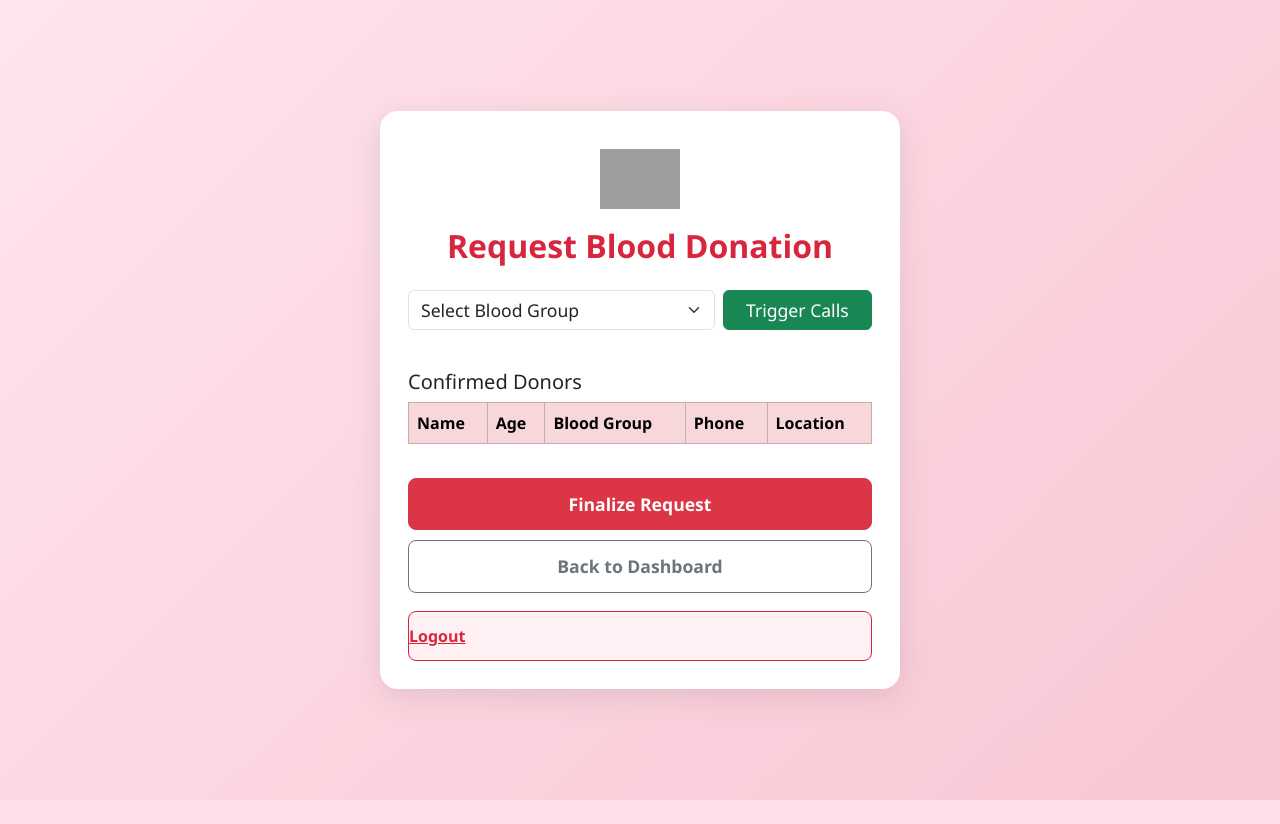
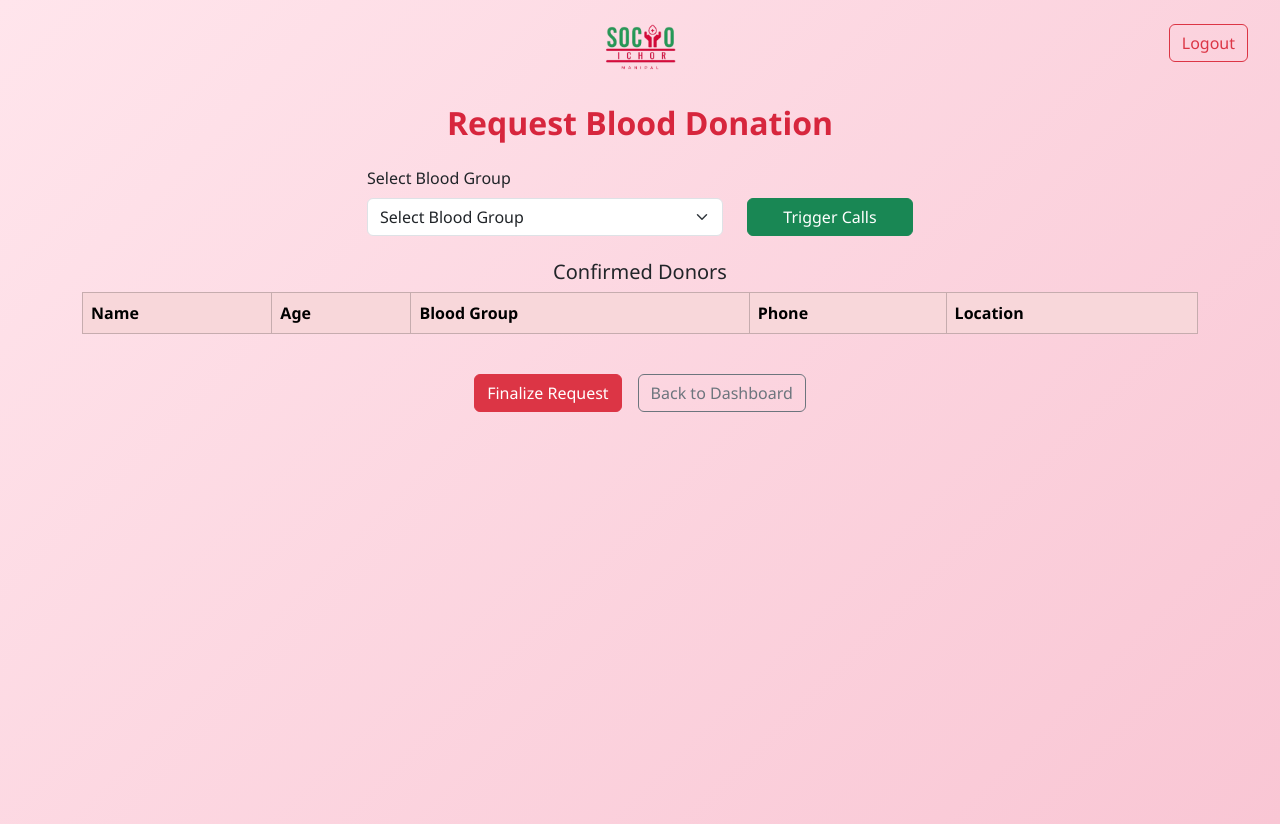
Before and after one commit to arnavt1605/IVR-Caller-System, a Flask app: page /request in a window 1280 px wide. Before the commit the page ends 800 px from the top, so only its background shows below. Run offline with Flask 3, Linux system fonts and the light colour scheme; lists and menus that the app fills with data are empty; some libraries are stand-ins or nearby versions; grey boxes are pictures that could not be loaded.

Commit message:
Updated request.html

```diff
--- a/templates/request.html
+++ b/templates/request.html
@@ -4,85 +4,48 @@
   <meta charset="UTF-8">
   <title>Blood Request | IVR Donor System</title>
   <meta name="viewport" content="width=device-width, initial-scale=1">
-  <link rel="stylesheet" href="{{ url_for('static', filename='bootstrap/dist/css/bootstrap.min.css') }}">
+  <link rel="stylesheet" href="/static/bootstrap/css/bootstrap.min.css">
   <style>
     body {
       min-height: 100vh;
       background: linear-gradient(135deg, #ffe5ec 0%, #f9c6d4 100%);
-      display: flex;
-      align-items: center;
-      justify-content: center;
       font-family: 'Segoe UI', Tahoma, Geneva, Verdana, sans-serif;
-    }
-    .request-card {
-      background: #fff;
-      border-radius: 18px;
-      box-shadow: 0 8px 32px 0 rgba(60,64,67,.13);
-      padding: 38px 28px 28px 28px;
-      max-width: 520px;
-      width: 100%;
-      display: flex;
-      flex-direction: column;
-      align-items: center;
+      margin: 0;
+      padding: 0;
     }
     .logo {
-      height: 60px;
-      margin-bottom: 18px;
-    }
-    h2 {
-      color: #d7263d;
-      font-weight: bold;
-      margin-bottom: 24px;
-      text-align: center;
-    }
-    .form-select, .btn {
-      font-size: 1.1rem;
-    }
-    .table {
-      background-color: white;
+      height: 48px;
+      margin: 24px auto 8px auto;
+      display: block;
     }
     .logout-btn {
-      width: 100%;
-      margin-top: 18px;
-      background: #fff0f3;
-      color: #d7263d;
-      border: 1.5px solid #d7263d;
-      font-weight: 600;
-      border-radius: 8px;
-      padding: 12px 0;
-      transition: background 0.2s, color 0.2s;
-    }
-    .logout-btn:hover {
-      background: #d7263d;
-      color: #fff;
-    }
-    .dashboard-btn {
-      width: 100%;
-      margin-top: 10px;
-      border-radius: 8px;
-      font-weight: 600;
-      padding: 12px 0;
+      position: absolute;
+      top: 24px;
+      right: 32px;
     }
     @media (max-width: 600px) {
-      .request-card {
-        padding: 16px 2vw;
+      .logo {
+        height: 32px;
+        margin-top: 12px;
       }
-      .logo {
-        height: 38px;
-      }
-      h2 {
-        font-size: 1.2rem;
+      .logout-btn {
+        top: 12px;
+        right: 10px;
       }
     }
   </style>
 </head>
 <body>
-  <div class="request-card">
-    <img src="{{ url_for('static', filename='images/logo.png') }}" alt="Logo" class="logo">
-    <h2>Request Blood Donation</h2>
-    <div class="w-100 mb-4">
-      <div class="row g-2 align-items-end">
-        <div class="col-8">
+  <a href="/home" class="btn btn-outline-danger logout-btn">Logout</a>
+  <img src="/static/img/logo.png" alt="Logo" class="logo">
+
+  <div class="container py-4">
+    <h2 class="mb-4 text-center" style="color:#d7263d; font-weight:bold;">Request Blood Donation</h2>
+
+    <!-- Blood Group Selection -->
+    <div class="row mb-4 justify-content-center align-items-end">
+      <div class="col-md-4 col-8">
+        <label for="bloodGroup" class="form-label">Select Blood Group</label>
         <select id="bloodGroup" class="form-select">
           <option selected disabled>Select Blood Group</option>
           <option value="A+">A+</option>
@@ -95,15 +58,15 @@
           <option value="AB-">AB-</option>
         </select>
       </div>
-        <div class="col-4">
+      <div class="col-md-2 col-4">
         <button class="btn btn-success w-100" onclick="triggerCall()">Trigger Calls</button>
       </div>
     </div>
-    </div>
 
-    <h5 class="w-100 mb-2 mt-3">Confirmed Donors</h5>
-    <div class="table-responsive w-100 mb-2">
-      <table class="table table-bordered" id="confirmedTable">
+    <!-- Confirmed Donors Table -->
+    <h5 class="mb-2 mt-3 text-center">Confirmed Donors</h5>
+    <div class="table-responsive">
+      <table class="table table-bordered table-striped align-middle" id="confirmedTable">
         <thead class="table-danger">
           <tr>
             <th>Name</th>
@@ -119,15 +82,16 @@
       </table>
     </div>
 
-    <button class="btn btn-danger dashboard-btn" onclick="finalizeRequest()">Finalize Request</button>
-    <a href="/dashboard" class="btn btn-outline-secondary dashboard-btn">Back to Dashboard</a>
-    <a href="/home" class="logout-btn">Logout</a>
+    <div class="d-flex flex-wrap justify-content-center gap-3 mt-4">
+      <button class="btn btn-danger" onclick="finalizeRequest()">Finalize Request</button>
+      <a href="/dashboard" class="btn btn-outline-secondary">Back to Dashboard</a>
+    </div>
   </div>
 
   <!-- Supabase CDN -->
   <script src="https://cdn.jsdelivr.net/npm/@supabase/supabase-js@2.39.4/dist/umd/supabase.min.js"></script>
   <!-- Bootstrap JS -->
-  <script src="{{ url_for('static', filename='bootstrap/dist/js/bootstrap.bundle.min.js') }}"></script>
+  <script src="/static/bootstrap/js/bootstrap.bundle.min.js"></script>
 
   <script>
     let supabase;
```
Lines whose indentation alone changed are shown as unchanged.
